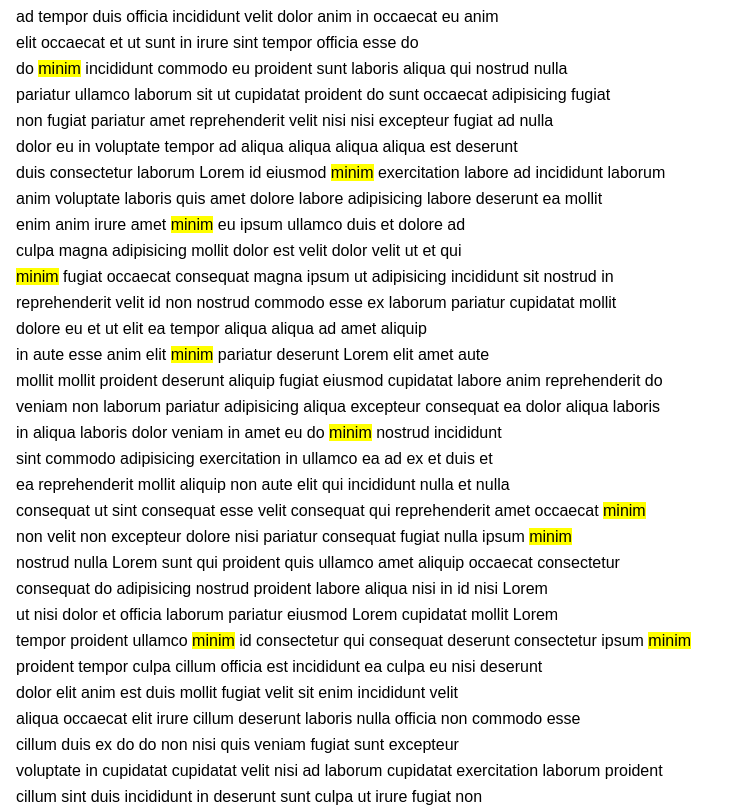
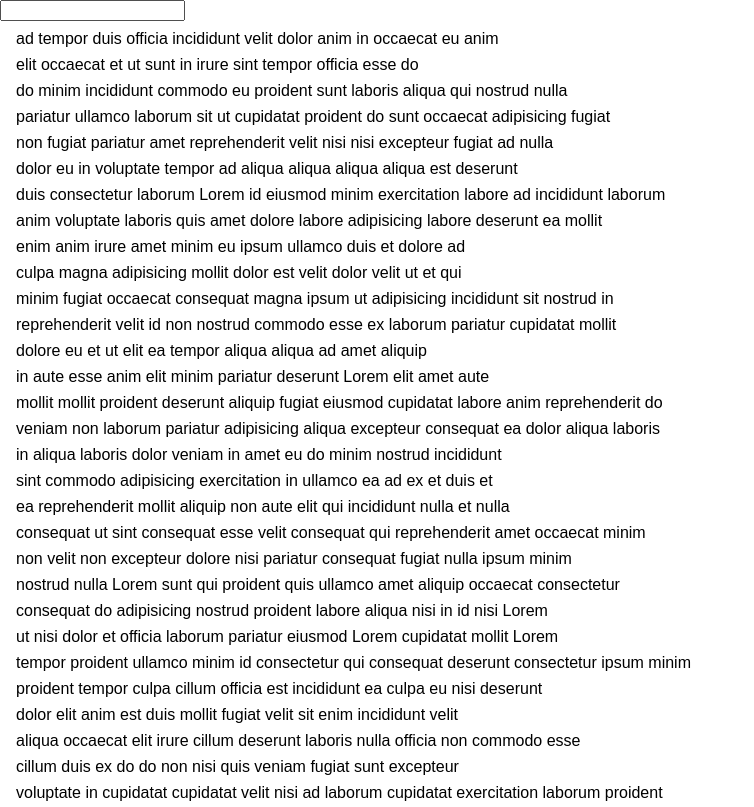
Before and after one commit to dreiv/highlighter, a React (Create React App) app: page / in a window 1280 px wide. Shown: the top 807 px of the page, without its empty margins (0-754 px from the left). Built offline with nearby package versions, Linux system fonts and the light colour scheme.

Commit message:
Gets search word from input

```diff
--- a/src/App.css
+++ b/src/App.css
@@ -1,3 +1,12 @@
 .App > div {
  margin: .5rem 1rem;
 }
+
+.App {
+	margin-top: 30px;
+}
+
+.search {
+	position: absolute;
+	top: 0px;
+}
--- a/src/App.js
+++ b/src/App.js
@@ -5,15 +5,28 @@ import Highlight from "./components/Highlight"
 
 class App extends Component {
 
+	constructor(props) {
+		super(props)
+		this.state = {
+			search: "",
+		}
+		this._change = this._handleInputChange.bind(this);
+	}
+
 	render() {
 		return (
 			<div className="App">
-				<Highlight>
+				<input className='search' type="search" value={this.state.search} onChange={this._change} />
+				<Highlight searchWord={this.state.search}>
 					{data.map((el, idx) => <div key={idx}>{el.transcript}</div>)}
 				</Highlight>
 			</div>
 		);
 	}
+
+	_handleInputChange(e) {
+		this.setState({ search: e.target.value });
+	}
 }
 
 export default App;
--- a/src/components/Highlight.js
+++ b/src/components/Highlight.js
@@ -14,9 +14,9 @@ class Highlight extends Component {
 						const chunkText = text.substr(chunk.start, chunk.end - chunk.start)
 
 						if (chunk.highlight) {
-							return <mark>{chunkText}</mark>
+							return <mark key={index}>{chunkText}</mark>
 						}
-						return <React.Fragment>{chunkText}</React.Fragment>
+						return <React.Fragment key={index}>{chunkText}</React.Fragment>
 					})}
 				</React.Fragment>
 			)
@@ -44,6 +44,7 @@ class Highlight extends Component {
 	computeHighlightedChunks(text) {
 
 		const searchWord = this.props.searchWord;
+		if (!searchWord || searchWord.length === 0) return []
 		const regExp = new RegExp(searchWord, 'gi')
 
 		const chunks = []
```
